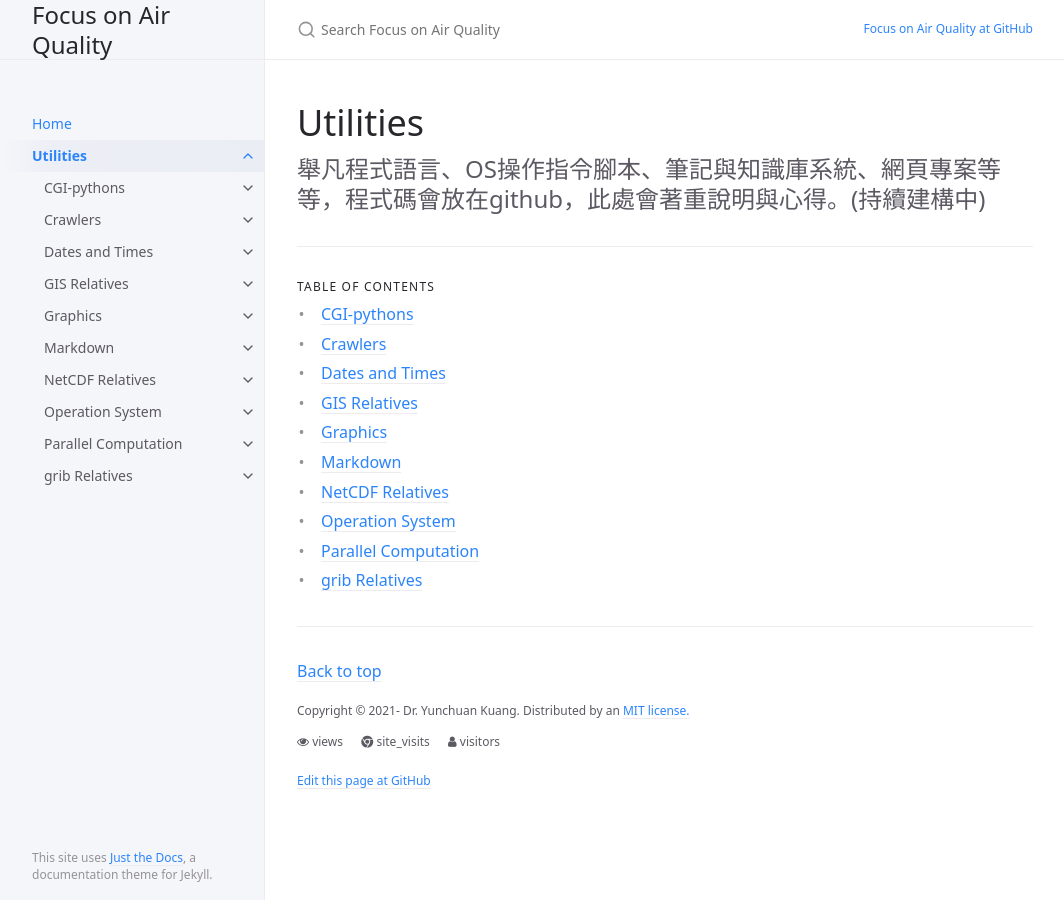
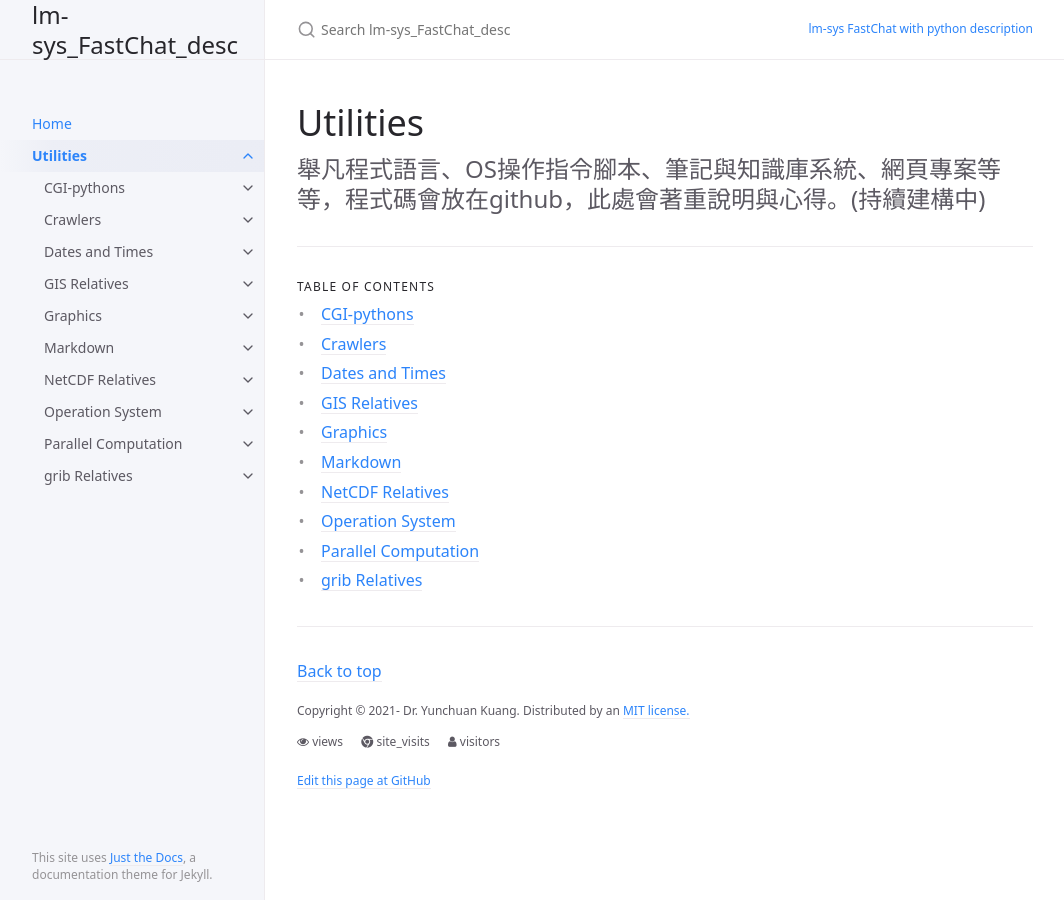
Before and after one commit to sinotec2/lmsys-fastchat, a Jekyll site: the page built from utilities/utilities.md, in a window 1280 px wide. Shown: the whole page, without its empty margins (107-1171 px from the left). Built offline with Jekyll 4.4.1, drawn with Linux system fonts in a browser that asks for light colours; comment, search, counter and statistics services are not loaded.

Commit message:
Update _config.yml

```diff
--- a/_config.yml
+++ b/_config.yml
@@ -13,9 +13,9 @@
 # you will see them accessed via {{ site.title }}, {{ site.github_repo }}, and so on.
 # You can create any custom variable you would like, and they will be accessible
 # in the templates via {{ site.myvariable }}.
-title: Focus on Air Quality
-description: FAQ documents
-baseurl: "/Focus-on-Air-Quality" # the subpath of your site, e.g. /blog
+title: lm-sys_FastChat_desc
+description: lm-sys FastChat with python description
+baseurl: "/lmsys-fastchat" # the subpath of your site, e.g. /blog
 url: "https://sinotec2.github.io" # the base hostname & protocol for your site, e.g. http://example.com
 
 permalink: pretty
@@ -64,7 +64,7 @@ heading_anchors: true
 
 # Aux links for the upper right navigation
 aux_links:
-  "Focus on Air Quality at GitHub":
+  "lm-sys FastChat with python description":
     - "//github.com/sinotec2"
 
 # Makes Aux links open in a new tab. Default is false
@@ -81,7 +81,7 @@ nav_sort: case_sensitive # Capital letters sorted before lowercase
 back_to_top: true
 back_to_top_text: "Back to top"
 
-footer_content: "Copyright &copy; 2021- Dr. Yunchuan Kuang. Distributed by an <a href=\"https://github.com/sinotec2/Focus-on-Air-Quality/blob/main/LICENSE.txt\">MIT license.</a>"
+footer_content: "Copyright &copy; 2021- Dr. Yunchuan Kuang. Distributed by an <a href=\"https://github.com/sinotec2/lmsys-fastchat/blob/main/LICENSE.txt\">MIT license.</a>"
 
 # Footer last edited timestamp
 last_edit_timestamp: true # show or hide edit time - page must have `last_modified_date` defined in the frontmatter
@@ -92,7 +92,7 @@ last_edit_time_format: "%b %e %Y at %I:%M %p" # uses ruby's time format: https:/
 # Footer "Edit this page at GitHub" link text
 gh_edit_link: true # show or hide edit this page link
 gh_edit_link_text: "Edit this page at GitHub"
-gh_edit_repository: "https://github.com/sinotec2/Focus-on-Air-Quality" # the github URL for your repo
+gh_edit_repository: "https://github.com/sinotec2/lmsys-fastchat" # the github URL for your repo
 gh_edit_branch: "main" # the branch that your docs is served from
 # gh_edit_source: docs # the source that your files originate from
 gh_edit_view_mode: "tree" # "tree" or "edit" if you want the user to jump into the editor immediately
```
